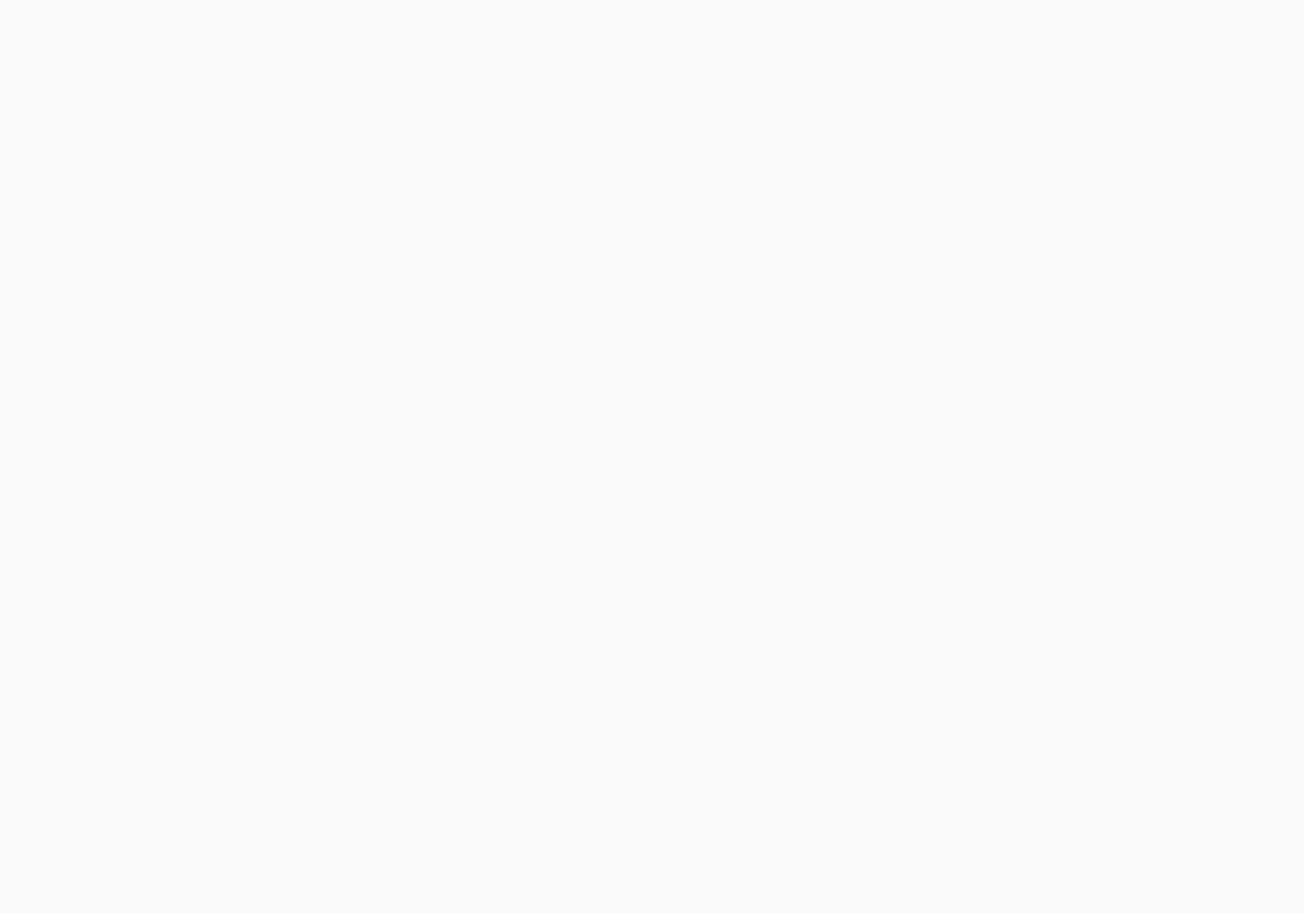
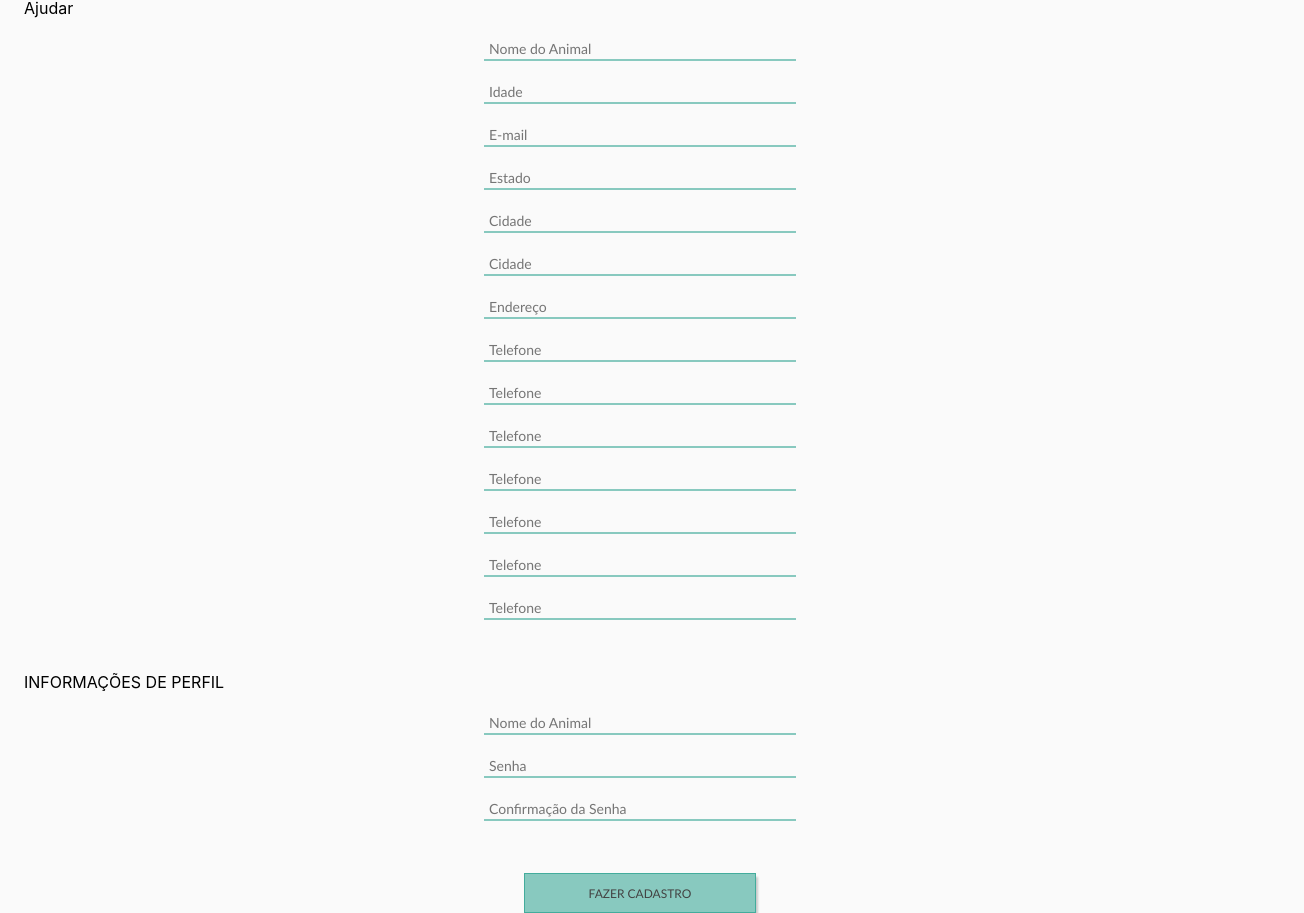
Before and after one commit to JaumC/Trab-BD, a React (Vite) app in the folder frontend/: page /PreencherCadastroPets in a window 1280 px wide. Before the commit this address had no page. Shown: the part 139-1052 px from the top of the page, 1304 px wide, since content can reach past the window. Before the commit the page ends 800 px from the top, so only its background shows below. Built offline with nearby package versions, Linux system fonts and the light colour scheme.

Commit message:
Tela de PreencherAnimal em adamento

```diff
--- a/frontend/src/components/GreenButton/GreenButton.tsx
+++ b/frontend/src/components/GreenButton/GreenButton.tsx
@@ -3,9 +3,10 @@ import './GreenButton.css'
 interface GreenButtonProps {
     label: string;
     onClick: React.MouseEventHandler<HTMLButtonElement>;
+    color: string; //Add a color prop
 }
 
-export function GreenButton({label, onClick}: GreenButtonProps){
+export function GreenButton({label, onClick, color}: GreenButtonProps){
     return(
         <button className="greenButton" onClick={onClick}>
             {label}
--- a/frontend/src/pages/PreencherCadastroPets.tsx
+++ b/frontend/src/pages/PreencherCadastroPets.tsx
@@ -0,0 +1,137 @@
+import { Navbar } from "../components/Navbar/Navbar";
+import { InputData } from '../components/InputData/InputData';
+import { useState } from "react";
+import { ModalMsg } from '../components/ModalMsg/ModalMsg';
+import { GreenButton } from "../components/GreenButton/GreenButton";
+import api from '../axiosConfig';
+import axios from 'axios';
+
+type AnimalData = {
+    nomeAnimal: string;
+    especie: string;
+    sexo: string;
+    porte: string;
+    idade: string;
+    temperamento: string;
+    saude: string;
+    doencasAnimal: string;
+    sobreAnimal: string;
+    termosAdocao: string;
+    exigenciaFotosCasa: string;
+    visitaPrevia: string;
+    acompanhamento: string;
+    tempoAcompanhamento: string;
+};
+
+export function PreencherPet(){
+
+    const [msgSign, setMsgSign] = useState<string>('')
+    const [stateSign , setStateSign] = useState<boolean>(false)
+
+    const [AnimalData, setAnimalData] = useState<AnimalData>({
+        nomeAnimal: '',
+        especie: '',
+        sexo: '',
+        porte: '',
+        idade: '',
+        temperamento: '',
+        saude: '',
+        doencasAnimal: '',
+        sobreAnimal: '',
+        termosAdocao: '',
+        exigenciaFotosCasa: '',
+        visitaPrevia: '',
+        acompanhamento: '',
+        tempoAcompanhamento: '',
+    });
+
+    const handleChange = (e: React.ChangeEvent<HTMLInputElement>) => {
+        setAnimalData({
+            ...AnimalData,
+            [e.target.name]: e.target.value
+        });
+    };
+
+    const handleSubmit = async () => {
+        const requiredFields: (keyof AnimalData)[] = [
+            'nomeAnimal',
+            'especie',
+            'sexo',
+            'porte',
+            'idade',
+            'temperamento',
+            'saude',
+            'doencasAnimal',
+            'sobreAnimal',
+            'termosAdocao',
+            'exigenciaFotosCasa',
+            'visitaPrevia',
+            'acompanhamento',
+            'tempoAcompanhamento'
+        ];
+
+
+
+        const hasEmptyFields = requiredFields.some(field => !AnimalData[field]);
+
+        if (hasEmptyFields) {
+            setMsgSign("Existem campos não preenchidos, por favor preencha todos");
+            return;
+        }
+        try {
+            const response = await api.post('/sign-data', AnimalData)
+            setMsgSign(response.data.OK)
+            setStateSign(true)
+
+        }catch(error){
+            if (axios.isAxiosError(error)){
+                if (error.response) {
+                    setMsgSign(error.response.data?.DENY || "Erro ao Cadastrar. Tente novamente.");
+                } else {
+                    setMsgSign("Erro de rede ou servidor. Tente novamente.");
+                }
+            }
+        }
+    };
+
+    return (
+        <> <Navbar title='Cadastro do Animal'/>
+            <div className='info-sign'>
+                <p>
+                As informações preenchidas serão divulgadas <br/>
+
+                </p>
+            </div>
+
+            <div className="inputsinfo">
+                <p>Ajudar</p>
+                <InputData type='text' name='nomeAnimal' placeholder='Nome do Animal' onChange={handleChange}/>
+                <InputData type='text' name='especie' placeholder='Idade' onChange={handleChange}/>
+                <InputData type='text' name='sexo' placeholder='E-mail' onChange={handleChange}/>
+                <InputData type='text' name='porte' placeholder='Estado' onChange={handleChange}/>
+                <InputData type='text' name='idade' placeholder='Cidade' onChange={handleChange}/>
+                <InputData type='text' name='saude' placeholder='Cidade' onChange={handleChange}/>
+                <InputData type='text' name='temperamento' placeholder='Endereço' onChange={handleChange}/>
+                <InputData type='text' name='doencasAnimal' placeholder='Telefone' onChange={handleChange}/>
+                <InputData type='text' name='sobreAnimal' placeholder='Telefone' onChange={handleChange}/>
+                <InputData type='text' name='termosAdocao' placeholder='Telefone' onChange={handleChange}/>
+                <InputData type='text' name='exigenciaFotosCasa' placeholder='Telefone' onChange={handleChange}/>
+                <InputData type='text' name='visitaPrevia' placeholder='Telefone' onChange={handleChange}/>
+                <InputData type='text' name='acompanhamento' placeholder='Telefone' onChange={handleChange}/>
+                <InputData type='text' name='tempoAcompanhamento' placeholder='Telefone' onChange={handleChange}/>
+            </div>
+            <div className="inputsinfo">
+                <p>INFORMAÇÕES DE PERFIL</p>
+                <InputData type='text' name='nomeAnimal' placeholder='Nome do Animal' onChange={handleChange}/>
+                <InputData type='password' name='senha' placeholder='Senha' onChange={handleChange}/>
+                <InputData type='password' name='confirmacao_senha' placeholder='Confirmação da Senha' onChange={handleChange}/>
+            </div>
+            <div className="signField">
+                <GreenButton label='FAZER CADASTRO' onClick={handleSubmit}/>
+            </div>
+            { msgSign && (
+                <ModalMsg msg={msgSign} state={stateSign}/>
+            )}
+        </>
+    );
+}
--- a/frontend/src/routes/Sidebar/SideContent/Sidecontent.tsx
+++ b/frontend/src/routes/Sidebar/SideContent/Sidecontent.tsx
@@ -56,7 +56,7 @@ export function Sidecontent() {
                         </div>
                         {isMenuOpen && (
                             <div className="collapsibleMenu">
-                                <NavLink to="/Login">Cadastrar um pet</NavLink>
+                                <NavLink to="/PreencherCadastroPets">Cadastrar um pet</NavLink>
                                 <NavLink to="/Home">Adotar um Pet</NavLink>
                                 <NavLink to="/Home">Ajudar um pet</NavLink>
                                 <NavLink to="/Home">Apadrinhar um pet</NavLink>
@@ -92,6 +92,7 @@ export function Sidecontent() {
                     <div className="menuContainer">
                         <NavLink to="/login">Login</NavLink>
                         <NavLink to="/sign">Cadastre-se</NavLink>
+                        <NavLink to="/PreencherCadastroPets">Cadastrar um pet</NavLink>
                     </div>
                 </>
             }
--- a/frontend/src/routes/index.tsx
+++ b/frontend/src/routes/index.tsx
@@ -4,6 +4,7 @@ import { Signed } from "../pages/Signed";
 import { Login } from "../pages/Login";
 import { Sign } from "../pages/Sign";
 import { MeuPerfil } from "../pages/MeuPerfil";
+import { PreencherPet } from "../pages/PreencherCadastroPets";
 
 export function AppRoutes(){
     return(
@@ -13,6 +14,7 @@ export function AppRoutes(){
             <Route path="/login" element={<Login />} />
             <Route path="/sign" element={<Sign />} />
             <Route path="/MeuPerfil" element={<MeuPerfil/>} />
+            <Route path="/PreencherCadastroPets" element={<PreencherPet/>} />
         </Routes>
     )
 }
```
